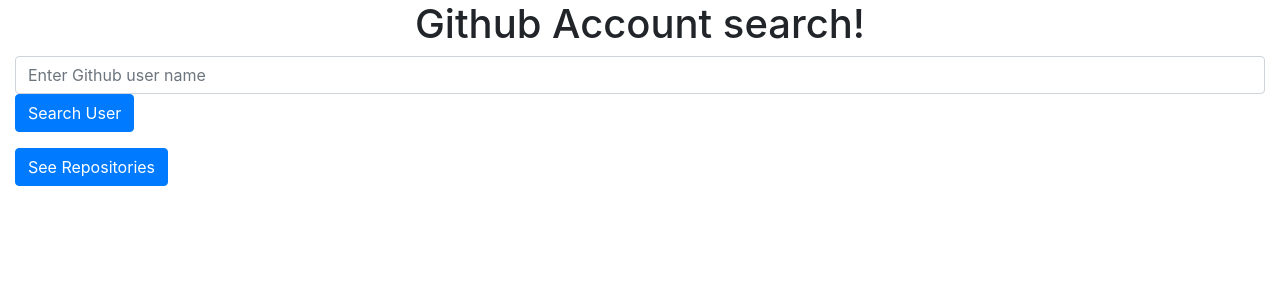
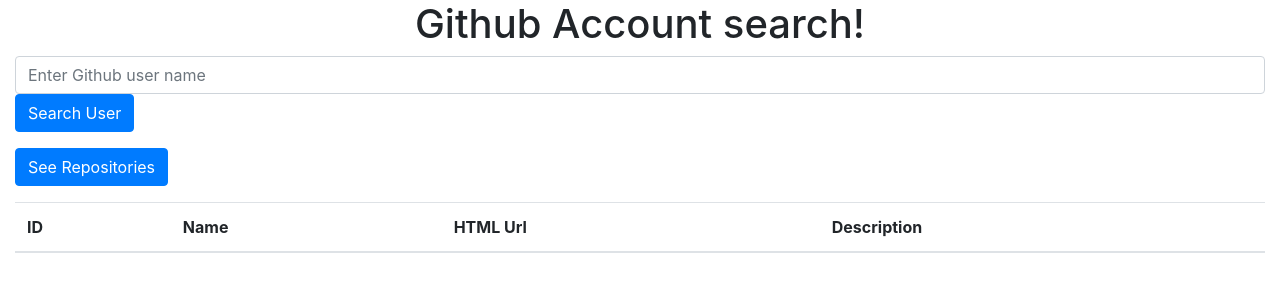
Before and after one commit to AisaJ/githubSearch, an Angular app: page / in a window 1280 px wide. Shown: the top 300 px of the page. Built offline with nearby package versions, Linux system fonts and the light colour scheme.

Commit message:
Created a two-way binding on the input box and the data to be displayed on the component.

```diff
--- a/src/app/github-search/github-search.component.html
+++ b/src/app/github-search/github-search.component.html
@@ -1,3 +1,29 @@
 <div class="container-fluid">
   <app-search></app-search>
+
+  <div *ngIf="loading"> loading </div>
+
+  <div *ngIf="errorMessage" class="alert alert-warning"><strong>Warning!</strong>{{errorMessage}}</div>
+
+  <div class="table-responsive">
+    <table class="table">
+      <thead>
+        <tr>
+          <th>ID</th>
+          <th>Name</th>
+          <th>HTML Url</th>
+          <th>Description</th>
+        </tr>
+      </thead>
+      <tbody>
+        <tr *ngFor="let repository of repositories">
+          <td>{{repository.id}}</td>
+          <td>{{repository.name}}</td>
+          <td>{{repository.html_url}}</td>
+          <td>{{repository.description}}</td>
+        </tr>
+      </tbody>
+    </table>
+  </div>
+  <pre>{{repositories | json}}</pre>
 </div>
--- a/src/app/search/search.component.html
+++ b/src/app/search/search.component.html
@@ -1,3 +1,4 @@
+<div class="cardb card-block">
   <div class="form-group">
 
     <input type="text" class="form-control" name="username" placeholder="Enter Github user name" [(ngModel)]="username">
@@ -8,3 +9,4 @@
   <div class="form-group">
     <button class='btn btn-primary' type="button" (click)="getRepositories()">See Repositories</button>
   </div>
+</div>
```
Lines whose indentation alone changed are shown as unchanged.
